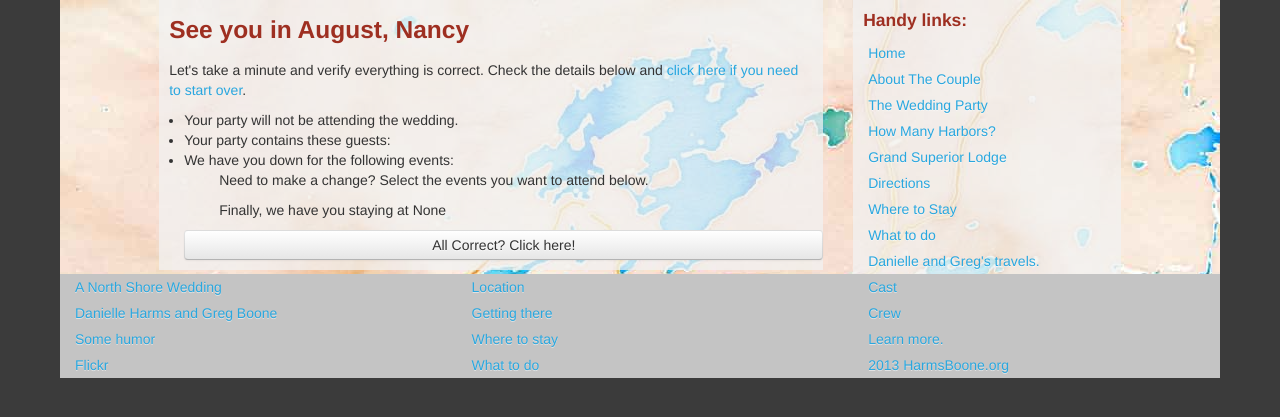
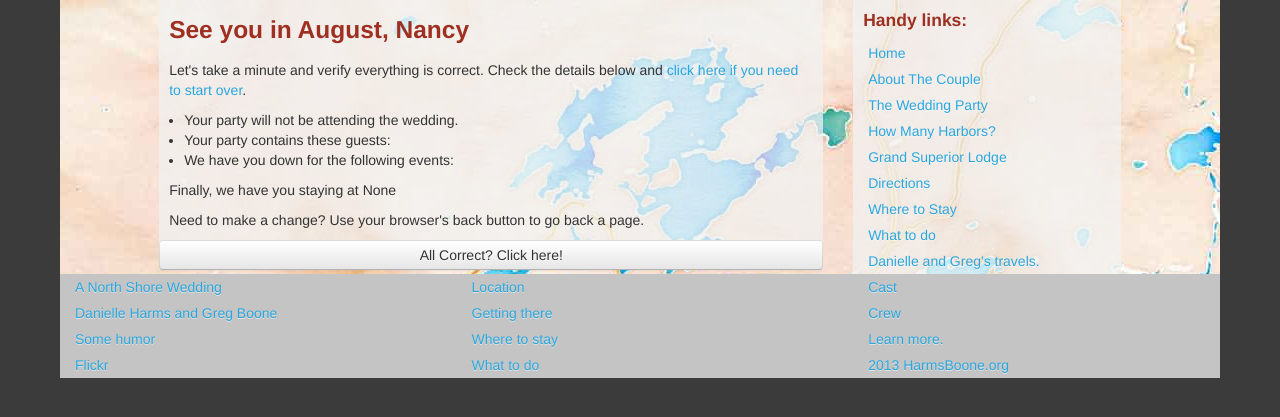
Before and after one commit to gboone/wedding.harmsboone.org, a Django app: template rsvp/templates/confirm.html in a window 1280 px wide. Shown: the part 171-588 px from the top of the page. Run offline with Django 3.2, Linux system fonts and the light colour scheme; the template is opened without the code that fills it: values that come from a table or form of the project are taken from there, others are empty; data comes from the database, SQL or seed files in the repository; parts of the project's set-up code (start-up, migrations or seed data) failed here and were passed over.

Commit message:
Fixes some problems with rsvp views found in private beta

```diff
--- a/posts/templates/post.html
+++ b/posts/templates/post.html
@@ -6,7 +6,11 @@
 		<div class="span1 pull-left hidden-phone">&nbsp;</div>
 		<article class="span7 pull-left" id="body-text">
 			<h3>{{post.title}}</h3>
-			{{post.content|safe}}
+			{% if attending != False %}
+				{{post.content|safe}}
+			{% else %}
+				<p>Sorry you can't make it!</p>
+			{% endif %}
 		</article>
 {% endblock %}
 {% endif %}
--- a/posts/views.py
+++ b/posts/views.py
@@ -38,6 +38,7 @@
 		party.save()
 	request.session.flush()
 	return render(request, 'post.html', {
+		'attending' : guest.attending,
 		'post' : post,
  		'bride' : bride,
 		'groom' : groom,
--- a/rsvp/templates/confirm.html
+++ b/rsvp/templates/confirm.html
@@ -29,12 +29,12 @@
 					<ul>
 						{% for event in events %}
 						<li>{{ event }}</li>
+						{% endfor %}
 					</ul>
-						{% endfor %}
-					<p>Need to make a change? Select the events you want to attend below.</p>
-					<p>Finally, we have you staying at {{ guest.hotel }}</p>
 				</ul>
-				<a href="/thanks/" class="btn btn-block">All Correct? Click here!</a>
+				<p>Finally, we have you staying at {{ guest.hotel }}</p>
+				<p>Need to make a change? Use your browser's back button to go back a page.</p>
+				<button href="/thanks/" class="btn btn-block">All Correct? Click here!</button>
 
 			</form>
 		</article>
--- a/rsvp/templates/logistics.html
+++ b/rsvp/templates/logistics.html
@@ -21,7 +21,7 @@
 				</div>
 				<div id="events" class="">
 					<h3>Special Events</h3>
-					<p>We know that many of our guests are traveling a long way to be at our wedding. We're hosting events throughout the weekend, <a href="/activities">see the activies page for more information</a>. Please let us know which of the events you would like to attend.</p>
+					<p>We know that many of our guests are traveling a long way to be at our wedding. We're hosting events throughout the weekend, <a href="/activities">see the activies page for more information</a>. Please let us know which of the events you would like to attend. Hold the control or command key to select multiple events.</p>
 					{{ guestform.events.errors }}
 					{{ guestform.events }}
 					<button class="btn next" type="submit">Submit</button>
```
Also changed, not shown: rsvp/views.py (+10 -3 lines).
